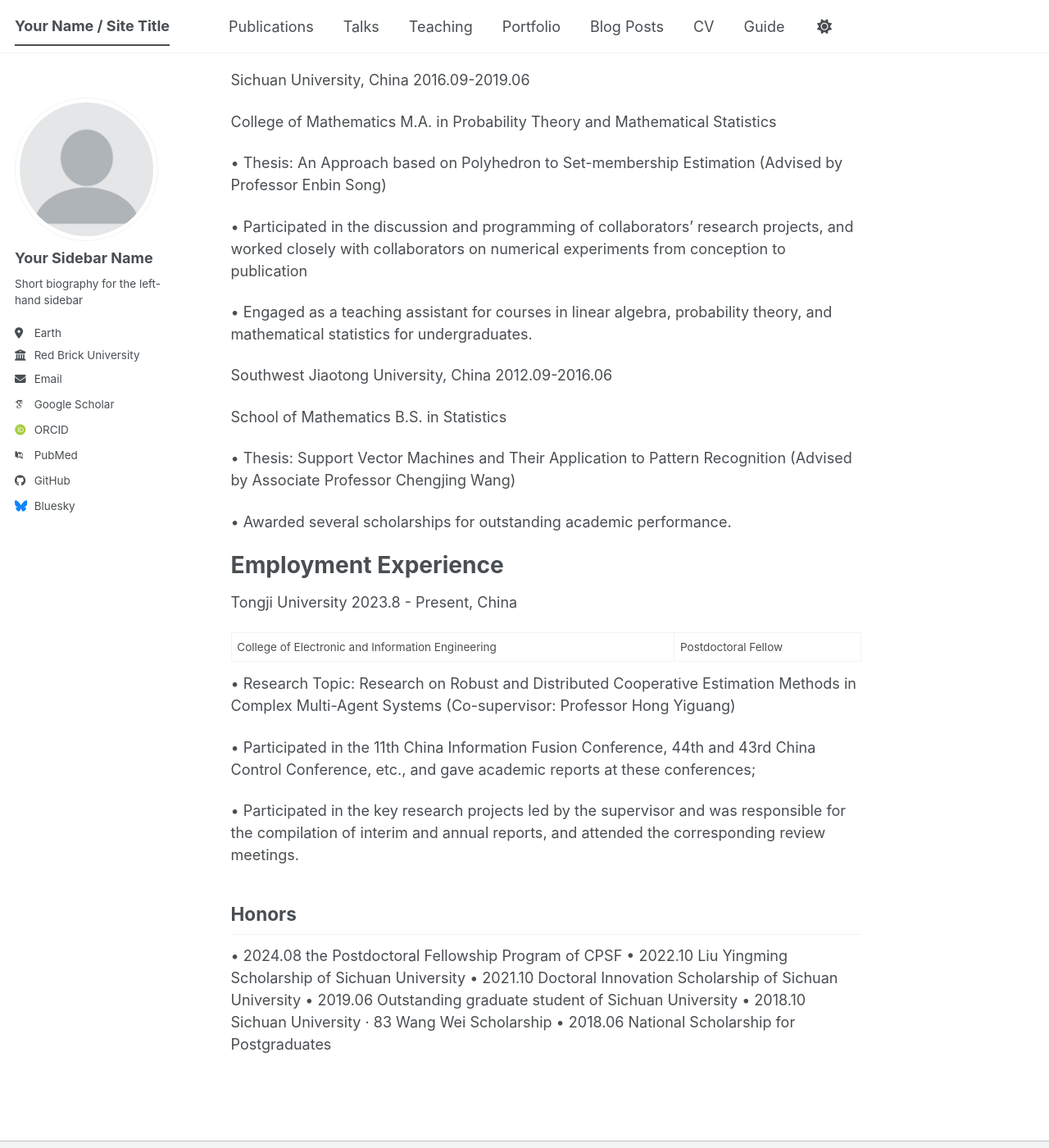
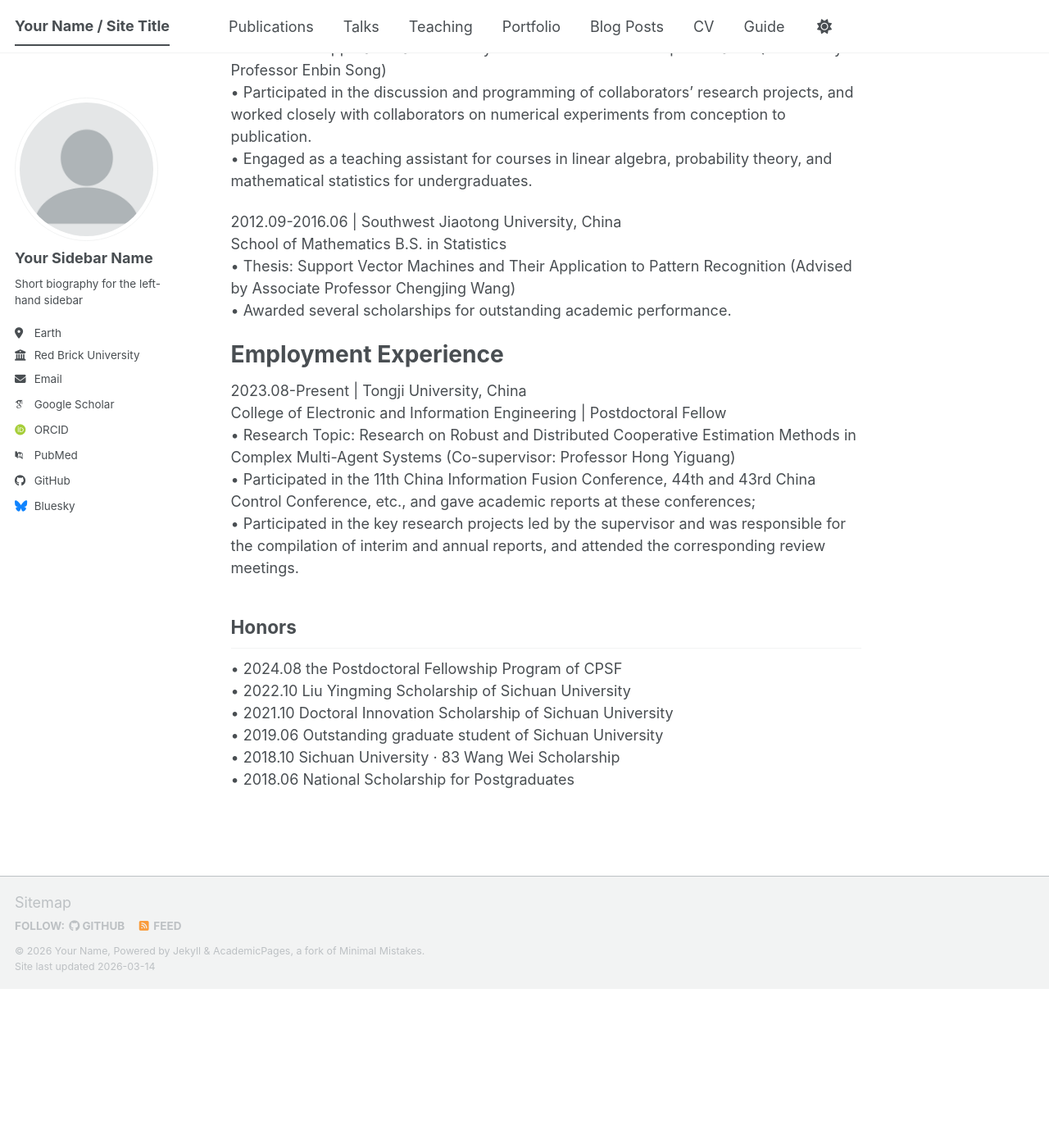
Before and after one commit to dunbiaoniu-ops/dunbiaoniu.github.io, a Jekyll site: the page built from _pages/about.md, in a window 1280 px wide and 1400 px high, scrolled down 679 px. Shown: the whole window at 82% size. Built offline with Jekyll 4.4.1, drawn with Linux system fonts in a browser that asks for light colours; some web fonts are replaced; a script bundle is joined from its source files by our own code; library files that are not in the unit come from our copies; after the commit the page ends 1885 px from its top, so only the background shows below that; some of the changed text lies outside the part shown.

Commit message:
Revise about page for education and employment details
Updated education and employment sections for clarity and consistency.

```diff
--- a/_pages/about.md
+++ b/_pages/about.md
@@ -11,50 +11,36 @@
 
 Education and Experience
 ======
-Sichuan University, China 2020.09-present
-
+2020.09-2023.06 | Sichuan University, China
 College of Mathematics Ph.D. Candidate in Applied Statistics
-
 • Thesis: Robust Statistical Modeling: Theory, Algorithms, and Applications (Advised by Professor Enbin
 Song)
-
-• Delivered (oral and poster format) multiple presentations for departmental and conference meetings
-
+• Delivered (oral and poster format) multiple presentations for departmental and conference meetings.
 • Participate in several of Professor Song’s projects in collaboration with diverse technicians and scientists
 from both academia and industry.
 
-Sichuan University, China 2016.09-2019.06
-
+2016.09-2019.06 | Sichuan University, China
 College of Mathematics M.A. in Probability Theory and Mathematical Statistics
-
 • Thesis: An Approach based on Polyhedron to Set-membership Estimation (Advised by Professor Enbin
 Song)
-
 • Participated in the discussion and programming of collaborators' research projects, and worked closely
-with collaborators on numerical experiments from conception to publication
-
+with collaborators on numerical experiments from conception to publication.
 • Engaged as a teaching assistant for courses in linear algebra, probability theory, and mathematical
 statistics for undergraduates.
 
-Southwest Jiaotong University, China 2012.09-2016.06
 
+2012.09-2016.06 | Southwest Jiaotong University, China
 School of Mathematics B.S. in Statistics
-
 • Thesis: Support Vector Machines and Their Application to Pattern Recognition (Advised by Associate
 Professor Chengjing Wang)
-
 • Awarded several scholarships for outstanding academic performance.
 
 Employment Experience
 ======
-Tongji University 2023.8 - Present, China
-
+2023.08-Present | Tongji University, China
 College of Electronic and Information Engineering | Postdoctoral Fellow
-
 • Research Topic: Research on Robust and Distributed Cooperative Estimation Methods in Complex Multi-Agent Systems (Co-supervisor: Professor Hong Yiguang)
-
 • Participated in the 11th China Information Fusion Conference, 44th and 43rd China Control Conference, etc., and gave academic reports at these conferences;
-
 • Participated in the key research projects led by the supervisor and was responsible for the compilation of interim and annual reports, and attended the corresponding review meetings.
 
 Honors
```
